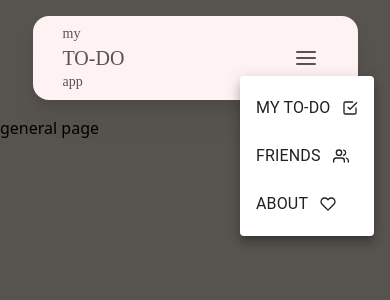
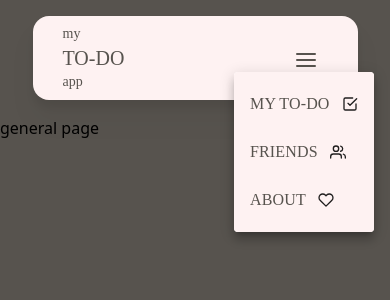
Before and after one commit to GalaChernikova/todo-react-app-new, a React (Create React App) app: page /general in a window 390 px wide. Both pictures are taken after a click on the button 305 px from the left and 58 px from the top of the page. Shown: the top 300 px of the page. Built offline with nearby package versions, Linux system fonts and the light colour scheme.

Commit message:
Fix mobile nav

```diff
--- a/src/components/header/NavMobile.css
+++ b/src/components/header/NavMobile.css
@@ -1,12 +1,14 @@
-.css-1poimk-MuiPaper-root-MuiMenu-paper-MuiPaper-root-MuiPopover-paper {
+.MuiList-root {
     background-color: #FEF2F2 !important;
 }
 
-.css-1e6y48t-MuiButtonBase-root-MuiButton-root {
+Button {
     color: #57534E !important;
+    width: 24px !important;
+    height: 24px !important;
 }
 
-.css-1e6y48t-MuiButtonBase-root-MuiButton-root svg {
+Button svg {
     width: 24px !important;
     height: 24px !important;
 }
--- a/src/components/header/NavMobile.jsx
+++ b/src/components/header/NavMobile.jsx
@@ -39,19 +39,19 @@
       >
         <MenuItem onClick={handleClose}>
           <NavLink to="/general" className="flex items-center">
-            <p className="mr-3">MY TO-DO </p>
+            <p className="mr-3 font-main text-stone-600">MY TO-DO </p>
             {FiCheckSquare()}
           </NavLink>
         </MenuItem>
         <MenuItem onClick={handleClose}>
           <NavLink to="/friends" className="flex items-center">
-            <p className="mr-3">FRIENDS</p>
+            <p className="mr-3 font-main text-stone-600">FRIENDS</p>
             {FiUsers()}
           </NavLink>
         </MenuItem>
         <MenuItem onClick={handleClose}>
           <NavLink to="/about" className="flex items-center">
-            <p className="mr-3">ABOUT</p>
+            <p className="mr-3 font-main text-stone-600">ABOUT</p>
             {FiHeart()}
           </NavLink>
         </MenuItem>
```
